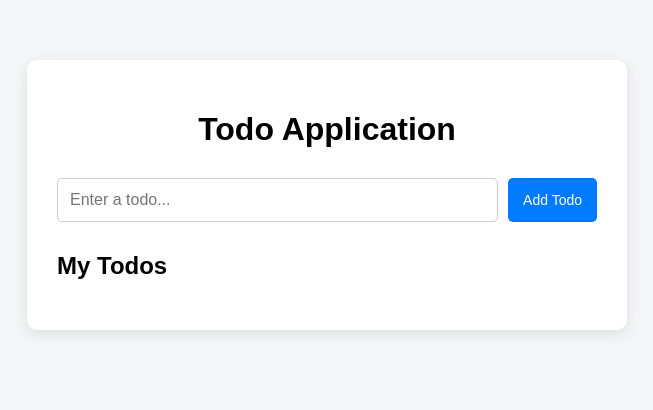
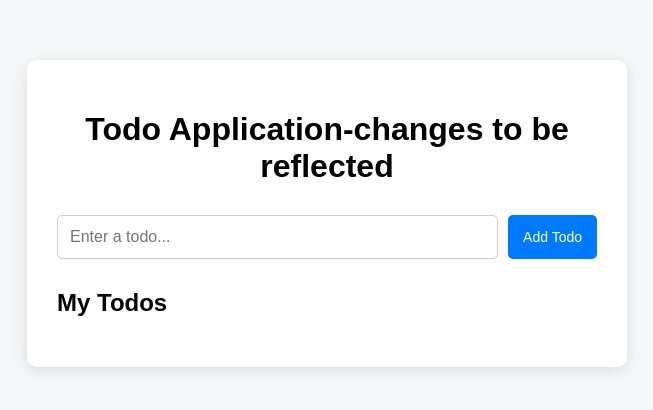
Before and after one commit to warrior2k0404-source/todo-ci, a plain HTML site: page frontend/index.html in a window 1280 px wide. Shown: the whole page, without its empty margins (313-966 px from the left). Drawn offline with Linux system fonts and the light colour scheme; no server answers.

Commit message:
title changes to check

```diff
--- a/frontend/index.html
+++ b/frontend/index.html
@@ -11,7 +11,7 @@
 
     <div class="container">
 
-        <h1>Todo Application</h1>
+        <h1>Todo Application-changes to be reflected</h1>
 
         <div class="todo-input">
             <input
```
